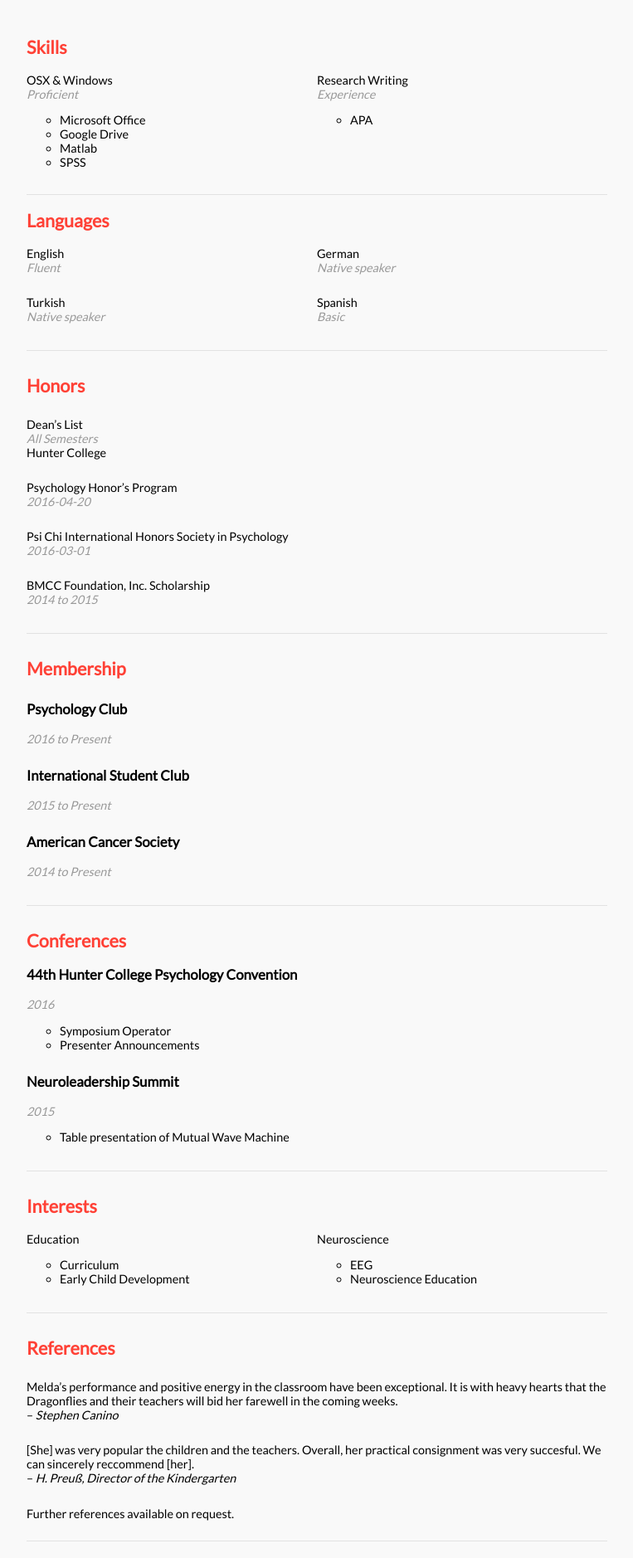
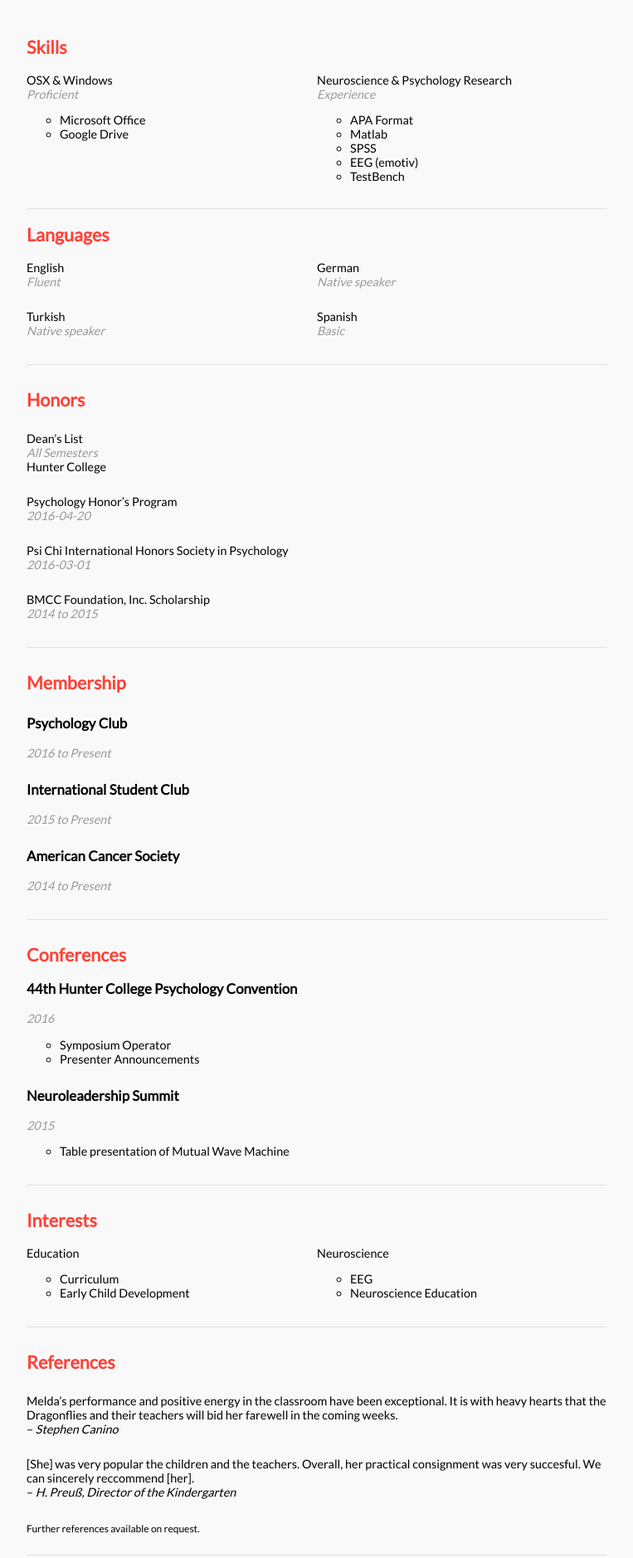
Before and after one commit to studiocraft/melda-kahraman, a website: page index.html in a window 1280 px wide. Shown: the part 2532-4410 px from the top of the page at 83% size, without its empty margins (258-1021 px from the left). Drawn offline with Linux system fonts and the light colour scheme.

Commit message:
add skills

```diff
--- a/index.html
+++ b/index.html
@@ -571,19 +571,21 @@ header h2 {
       <ul class="keywords">
         <li>Microsoft Office</li>
         <li>Google Drive</li>
-        <li>Matlab</li>
-        <li>SPSS</li>
       </ul>
     </div>
     <div class="item">
       <div class="name">
-        Research Writing
+        Neuroscience &amp; Psychology Research
       </div>
       <div class="level">
         <em>Experience</em>
       </div>
       <ul class="keywords">
-        <li>APA</li>
+        <li>APA Format</li>
+        <li>Matlab</li>
+        <li>SPSS</li>
+        <li>EEG (emotiv)</li>
+        <li>TestBench</li>
       </ul>
     </div>
   </section>
@@ -779,7 +781,7 @@ header h2 {
         </footer>
       </blockquote>
     </div>
-    <p>Further references available on request.</p>
+    <p><small>Further references available on request.</small></p>
   </section>
 
   </div>
```
Also changed, not shown: resume.json (+9 -7 lines).
